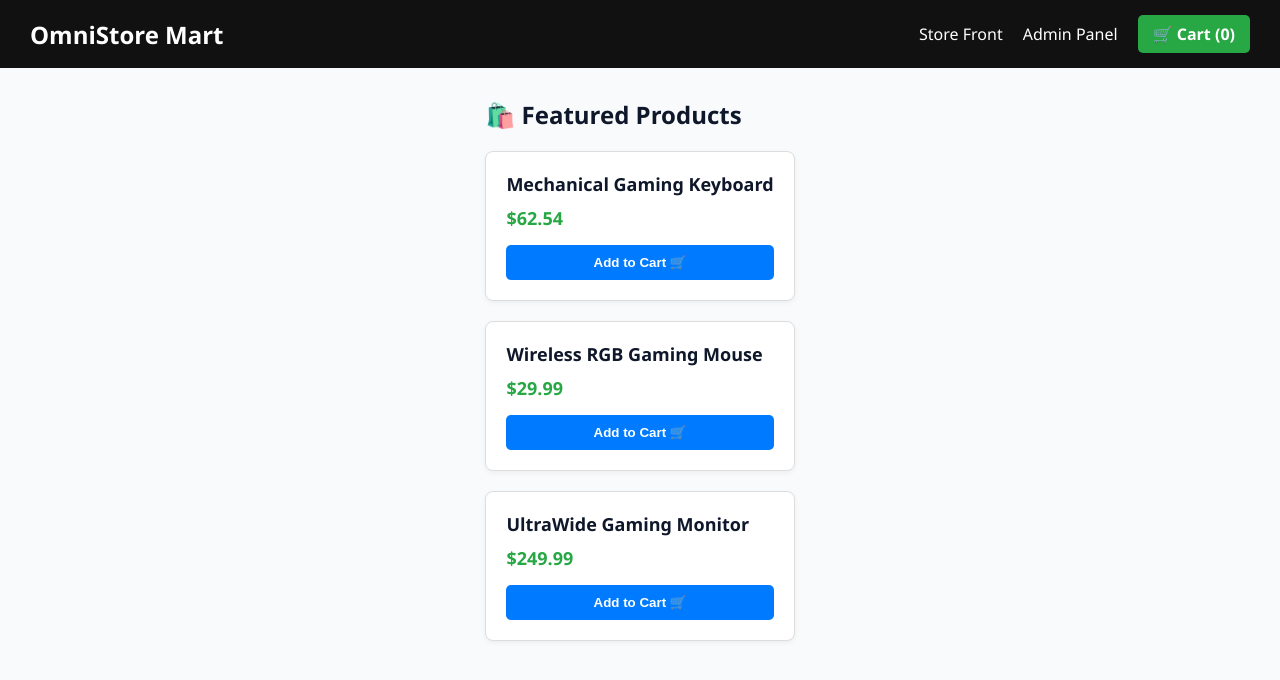
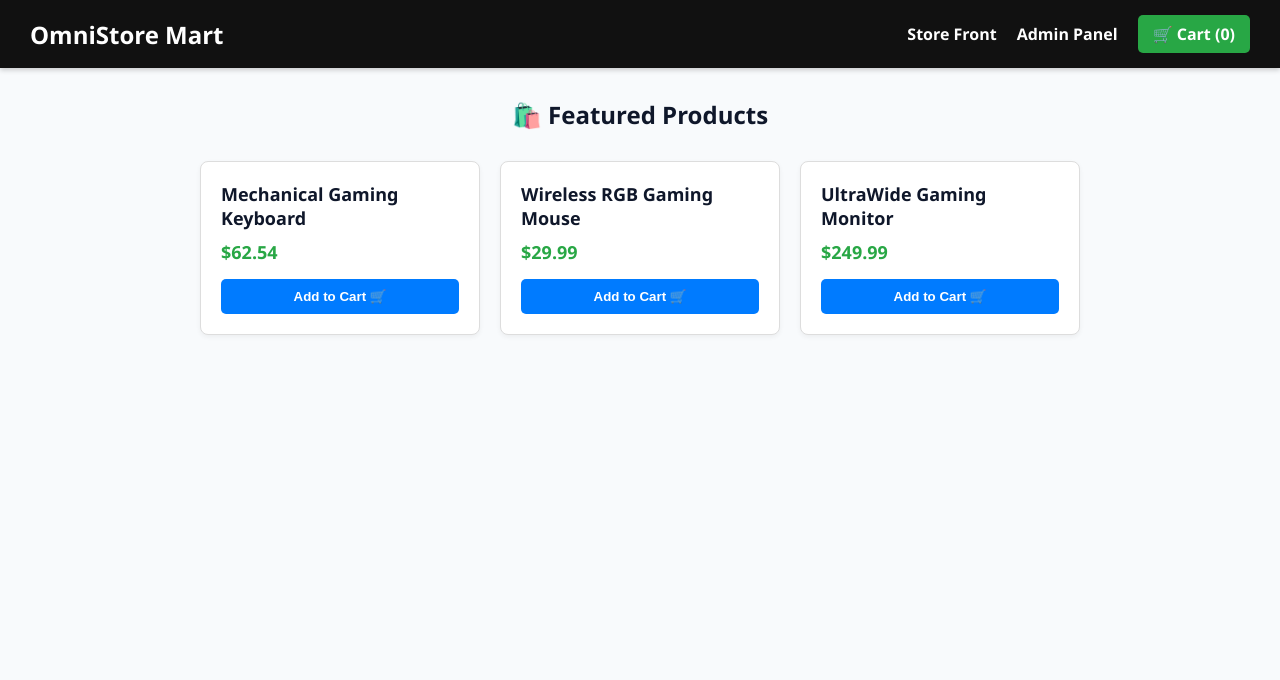
Before and after one commit to amirextra200-clou/omnistore, a React (Vite) app: page / in a window 1280 px wide. Shown: the top 680 px of the page. Built offline with nearby package versions, Linux system fonts and the light colour scheme.

Commit message:
Fix product layout grid and restore admin panel styling

```diff
--- a/src/App.jsx
+++ b/src/App.jsx
@@ -3,7 +3,6 @@ import { BrowserRouter as Router, Routes, Route, Link } from 'react-router-dom';
 import Cart from './pages/Cart';
 
 function App() {
-  // Cart state with localStorage
   const [cart, setCart] = useState(() => {
     try {
       const savedCart = localStorage.getItem('omnistore_cart');
@@ -13,19 +12,16 @@ function App() {
     }
   });
 
-  // Products state (Store Front ke liye)
-  const [products, setProducts] = useState([
+  const [products] = useState([
     { id: 1, title: 'Mechanical Gaming Keyboard', price: 62.54 },
     { id: 2, title: 'Wireless RGB Gaming Mouse', price: 29.99 },
     { id: 3, title: 'UltraWide Gaming Monitor', price: 249.99 },
   ]);
 
-  // Save cart to localStorage
   useEffect(() => {
     localStorage.setItem('omnistore_cart', JSON.stringify(cart));
   }, [cart]);
 
-  // Product add karne ka function
   const addToCart = (product) => {
     setCart(prevCart => {
       const existingItem = prevCart.find(item => item.id === product.id);
@@ -38,12 +34,10 @@ function App() {
     });
   };
 
-  // Item remove karne ka function
   const removeFromCart = (id) => {
     setCart(prevCart => prevCart.filter(item => item.id !== id));
   };
 
-  // Quantity update karne ka function
   const updateQuantity = (id, newQty) => {
     if (newQty < 1) return;
     setCart(prevCart =>
@@ -51,41 +45,38 @@ function App() {
     );
   };
 
-  // Clear cart
   const clearCart = () => {
     setCart([]);
   };
 
-  // Total items count for header badge
   const totalCartCount = cart.reduce((sum, item) => sum + (item.quantity || 1), 0);
 
   return (
     <Router>
-      {/* Navigation Header */}
-      <nav style={{ display: 'flex', justifyContent: 'space-between', alignItems: 'center', padding: '15px 30px', background: '#111', color: '#fff' }}>
+      <nav style={{ display: 'flex', justifyContent: 'space-between', alignItems: 'center', padding: '15px 30px', background: '#111', color: '#fff', boxShadow: '0 2px 5px rgba(0,0,0,0.2)' }}>
         <h2 style={{ margin: 0 }}>OmniStore Mart</h2>
         <div style={{ display: 'flex', gap: '20px', alignItems: 'center' }}>
-          <Link to="/" style={{ color: '#fff', textDecoration: 'none' }}>Store Front</Link>
-          <Link to="/admin" style={{ color: '#fff', textDecoration: 'none' }}>Admin Panel</Link>
+          <Link to="/" style={{ color: '#fff', textDecoration: 'none', fontWeight: 'bold' }}>Store Front</Link>
+          <Link to="/admin" style={{ color: '#fff', textDecoration: 'none', fontWeight: 'bold' }}>Admin Panel</Link>
           <Link to="/cart" style={{ background: '#28a745', padding: '8px 15px', borderRadius: '5px', color: '#fff', textDecoration: 'none', fontWeight: 'bold' }}>
             🛒 Cart ({totalCartCount})
           </Link>
         </div>
       </nav>
 
-      {/* Routes */}
       <Routes>
-        {/* Store Front Page (Fixed Grid) */}
         <Route
           path="/"
           element={
             <div style={{ padding: '30px', maxWidth: '1200px', margin: '0 auto' }}>
-              <h2>🛍️ Featured Products</h2>
-              <div style={{ display: 'grid', gridTemplateColumns: 'repeat(auto-fit, minmax(280px, 1fr))', gap: '20px', marginTop: '20px' }}>
+              <h2 style={{ textAlign: 'center', marginBottom: '30px' }}>🛍️ Featured Products</h2>
+              <div style={{ display: 'flex', flexWrap: 'wrap', gap: '20px', justifyContent: 'center' }}>
                 {products.map(product => (
-                  <div key={product.id} style={{ border: '1px solid #ddd', padding: '20px', borderRadius: '8px', background: '#fff', boxShadow: '0 2px 5px rgba(0,0,0,0.05)' }}>
-                    <h3 style={{ fontSize: '18px', marginBottom: '10px' }}>{product.title}</h3>
-                    <p style={{ color: '#28a745', fontWeight: 'bold', fontSize: '18px', marginBottom: '15px' }}>${product.price}</p>
+                  <div key={product.id} style={{ border: '1px solid #ddd', padding: '20px', borderRadius: '8px', background: '#fff', width: '280px', boxShadow: '0 2px 5px rgba(0,0,0,0.05)', display: 'flex', flexDirection: 'column', justifyContent: 'space-between' }}>
+                    <div>
+                      <h3 style={{ fontSize: '18px', marginBottom: '10px' }}>{product.title}</h3>
+                      <p style={{ color: '#28a745', fontWeight: 'bold', fontSize: '18px', marginBottom: '15px' }}>${product.price}</p>
+                    </div>
                     <button
                       onClick={() => addToCart(product)}
                       style={{ background: '#007bff', color: '#fff', border: 'none', padding: '10px 15px', borderRadius: '5px', cursor: 'pointer', width: '100%', fontWeight: 'bold' }}
@@ -99,7 +90,6 @@ function App() {
           }
         />
 
-        {/* Admin Panel Route (Restored) */}
         <Route
           path="/admin"
           element={
@@ -110,7 +100,6 @@ function App() {
           }
         />
 
-        {/* Cart Page */}
         <Route
           path="/cart"
           element={
```
